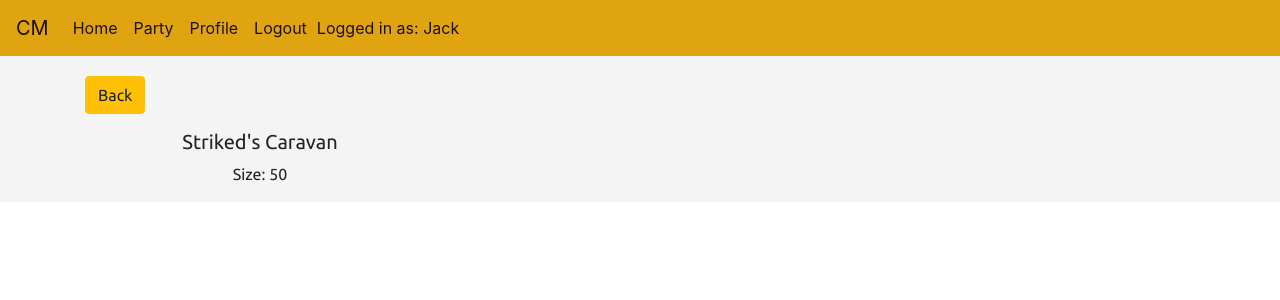
After one commit to JackSnowdon/CaravanMaster, a Django app: page /party/caravan/2 in a window 1280 px wide. The commit adds this page. Shown: the top 300 px of the page. Run offline with Django 3.2, Linux system fonts and the light colour scheme; a user stored in the database is signed in; data comes from the database, SQL or seed files in the repository; both versions use the stored data as it was after the commit; parts of the project's set-up code (start-up, migrations or seed data) failed here and were passed over; some libraries are stand-ins or nearby versions.

Commit message:
view caravan and member model created

```diff
--- a/party/admin.py
+++ b/party/admin.py
@@ -5,3 +5,4 @@ from .models import *
 
 admin.site.register(Avatar)
 admin.site.register(Caravan)
+admin.site.register(Member)
--- a/party/models.py
+++ b/party/models.py
@@ -24,3 +24,16 @@ class Caravan(models.Model):
 
     def __str__(self):
         return f"{self.owner.name}'s Caravan"
+
+
+class Member(models.Model):
+    name = models.CharField(max_length=255)
+    level = models.PositiveIntegerField(validators=[MinValueValidator(1), MaxValueValidator(50)], default=1)
+    attack = models.PositiveIntegerField(validators=[MinValueValidator(0), MaxValueValidator(10000)], default=0)
+    defense = models.PositiveIntegerField(validators=[MinValueValidator(0), MaxValueValidator(10000)], default=0)
+    intel = models.PositiveIntegerField(validators=[MinValueValidator(0), MaxValueValidator(10000)], default=0)
+    assigned_to = models.ForeignKey(Avatar, related_name='members', blank=True, null=True, on_delete=models.CASCADE)
+    currently_in = models.ForeignKey(Caravan, related_name='crew', blank=True, null=True, on_delete=models.CASCADE)
+
+    def __str__(self):
+        return self.name
--- /dev/null
+++ b/party/templates/caravan.html
@@ -0,0 +1,20 @@
+{% extends 'base.html' %} {% load static %} {% block page_title %} Caravan Master | {{ cav }} {% endblock %} {% block content %}
+
+<section class="button-nav">
+    <div class="row mb-3 mt-1">
+        <div class="col-12">
+            <a href="{% url 'avatar_screen' cav.owner.pk %}" role="button" class="btn btn-warning" aria-disabled="false">Back</a>
+        </div>
+    </div>
+</section>
+
+<section class="caravan">
+    <div class="row">
+        <div class="col-4 text-center">
+            <h5>{{ cav }}</h5>
+            <p>Size: {{ cav.size }}</p>
+        </div>
+    </div>
+</section>
+
+{% endblock %}
--- a/party/urls.py
+++ b/party/urls.py
@@ -8,4 +8,5 @@ urlpatterns = [
     path(r'delete_avatar/<int:pk>', delete_avatar, name="delete_avatar"),
     path(r'rename_avatar/<int:pk>', rename_avatar, name="rename_avatar"),
     path(r'start_caravan/<int:pk>', start_caravan, name="start_caravan"),
+    path(r'caravan/<int:pk>', caravan, name="caravan"),
 ]
--- a/party/views.py
+++ b/party/views.py
@@ -40,7 +40,6 @@ def create_avatar(request):
 @login_required
 def avatar_screen(request, pk):
     ava = get_object_or_404(Avatar, pk=pk)
-    print(ava.cav)
     return render(request, "avatar_screen.html", {"ava": ava})
 
 
@@ -84,3 +83,9 @@ def start_caravan(request, pk):
     form.save()
     messages.error(request, "Created {0}'s Caravan".format(ava.name), extra_tags="alert")
     return redirect("avatar_screen", ava.pk)
+
+
+@login_required
+def caravan(request, pk):
+    cav = get_object_or_404(Caravan, pk=pk)
+    return render(request, "caravan.html", {"cav": cav})
--- a/static/css/styles.css
+++ b/static/css/styles.css
@@ -62,6 +62,19 @@
     padding: 1.25px;
 }
 
+.cav-item {
+    color: black;
+    transition: all 0.35s ease-in-out;
+    -moz-transition: all 0.35s ease-in-out;
+    -webkit-transition: all 0.35s ease-in-out;
+    -o-transition: all 0.35s ease-in-out;
+}
+
+.cav-item:hover {
+    color: #6F2D11;
+    text-decoration: none;
+}
+
 
 /* Class Helpers */
 
```
Also changed, not shown: party/forms.py (+7 -0 lines), party/templates/avatar_screen.html (+7 -2 lines), db.sqlite3, party/migrations/0005_member.py (added), party/migrations/0006_member_currently_in.py (added).
